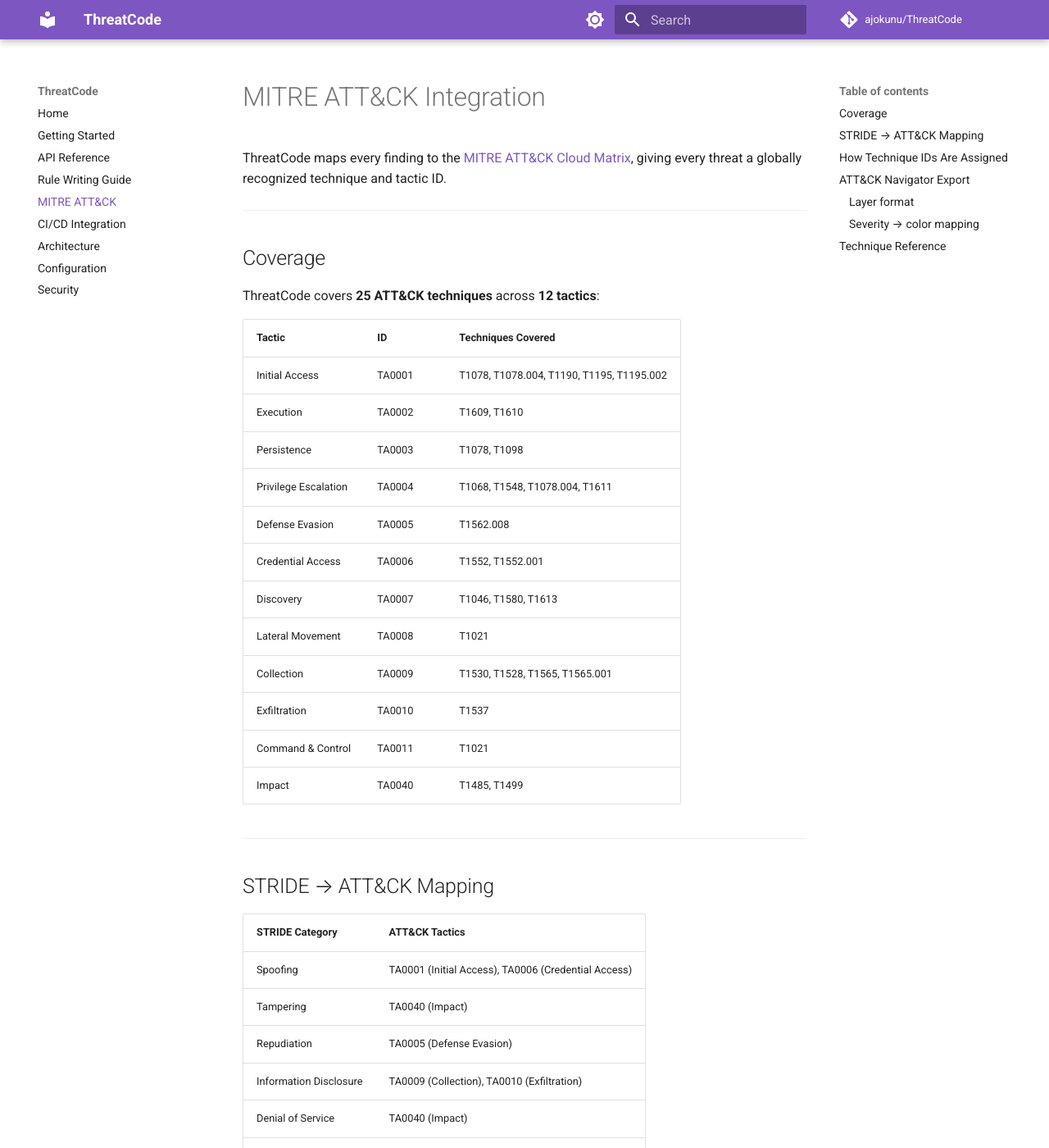
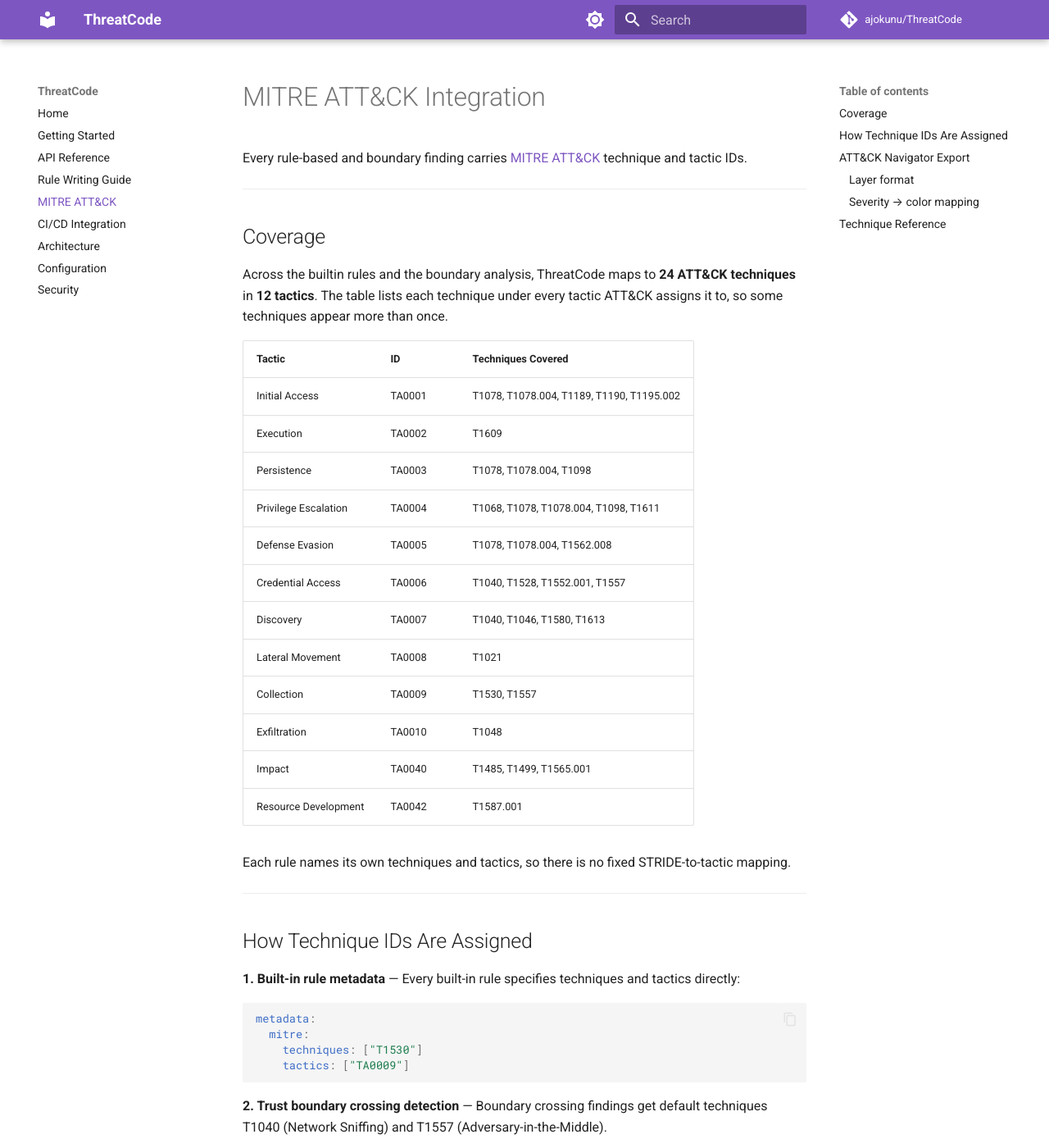
Before and after one commit to ajokunu/ThreatCode, an MkDocs documentation site: the page built from docs/mitre-attack.md, in a window 1280 px wide and 1400 px high. Shown: the whole window at 82% size. Built offline with MkDocs 1.6.1 and Material for MkDocs 9.7.7, drawn with Linux system fonts in a browser that asks for light colours; comment, search, counter and statistics services are not loaded; some of the changed text lies outside the part shown.

Commit message:
docs: correct stale counts and local-LLM examples in the docs site
The mkdocs pages still described 131 or 19 rules, a hand-written ATT&CK
table that no longer matched the rules, a STRIDE-to-tactic mapping the
code never applies, and local Ollama and vLLM endpoints that the SSRF
guard rejects. Regenerate the coverage table from the rules (24
techniques, 12 tactics) and replace the local-endpoint examples.

```diff
--- a/docs/mitre-attack.md
+++ b/docs/mitre-attack.md
@@ -1,40 +1,30 @@
 # MITRE ATT&CK Integration
 
-ThreatCode maps every finding to the [MITRE ATT&CK Cloud Matrix](https://attack.mitre.org/matrices/enterprise/cloud/), giving every threat a globally recognized technique and tactic ID.
+Every rule-based and boundary finding carries [MITRE ATT&CK](https://attack.mitre.org/) technique and tactic IDs.
 
 ---
 
 ## Coverage
 
-ThreatCode covers **25 ATT&CK techniques** across **12 tactics**:
+Across the builtin rules and the boundary analysis, ThreatCode maps to **24 ATT&CK techniques** in **12 tactics**.
+The table lists each technique under every tactic ATT&CK assigns it to, so some techniques appear more than once.
 
 | Tactic | ID | Techniques Covered |
 |--------|----|--------------------|
-| Initial Access | TA0001 | T1078, T1078.004, T1190, T1195, T1195.002 |
-| Execution | TA0002 | T1609, T1610 |
-| Persistence | TA0003 | T1078, T1098 |
-| Privilege Escalation | TA0004 | T1068, T1548, T1078.004, T1611 |
-| Defense Evasion | TA0005 | T1562.008 |
-| Credential Access | TA0006 | T1552, T1552.001 |
-| Discovery | TA0007 | T1046, T1580, T1613 |
+| Initial Access | TA0001 | T1078, T1078.004, T1189, T1190, T1195.002 |
+| Execution | TA0002 | T1609 |
+| Persistence | TA0003 | T1078, T1078.004, T1098 |
+| Privilege Escalation | TA0004 | T1068, T1078, T1078.004, T1098, T1611 |
+| Defense Evasion | TA0005 | T1078, T1078.004, T1562.008 |
+| Credential Access | TA0006 | T1040, T1528, T1552.001, T1557 |
+| Discovery | TA0007 | T1040, T1046, T1580, T1613 |
 | Lateral Movement | TA0008 | T1021 |
-| Collection | TA0009 | T1530, T1528, T1565, T1565.001 |
-| Exfiltration | TA0010 | T1537 |
-| Command & Control | TA0011 | T1021 |
-| Impact | TA0040 | T1485, T1499 |
+| Collection | TA0009 | T1530, T1557 |
+| Exfiltration | TA0010 | T1048 |
+| Impact | TA0040 | T1485, T1499, T1565.001 |
+| Resource Development | TA0042 | T1587.001 |
 
----
-
-## STRIDE → ATT&CK Mapping
-
-| STRIDE Category | ATT&CK Tactics |
-|-----------------|---------------|
-| Spoofing | TA0001 (Initial Access), TA0006 (Credential Access) |
-| Tampering | TA0040 (Impact) |
-| Repudiation | TA0005 (Defense Evasion) |
-| Information Disclosure | TA0009 (Collection), TA0010 (Exfiltration) |
-| Denial of Service | TA0040 (Impact) |
-| Elevation of Privilege | TA0004 (Privilege Escalation) |
+Each rule names its own techniques and tactics, so there is no fixed STRIDE-to-tactic mapping.
 
 ---
 
```
Also changed, not shown: docs/architecture.md (+1 -1 lines), docs/cicd.md (+1 -1 lines), docs/configuration.md (+7 -10 lines), docs/index.md (+3 -3 lines).
